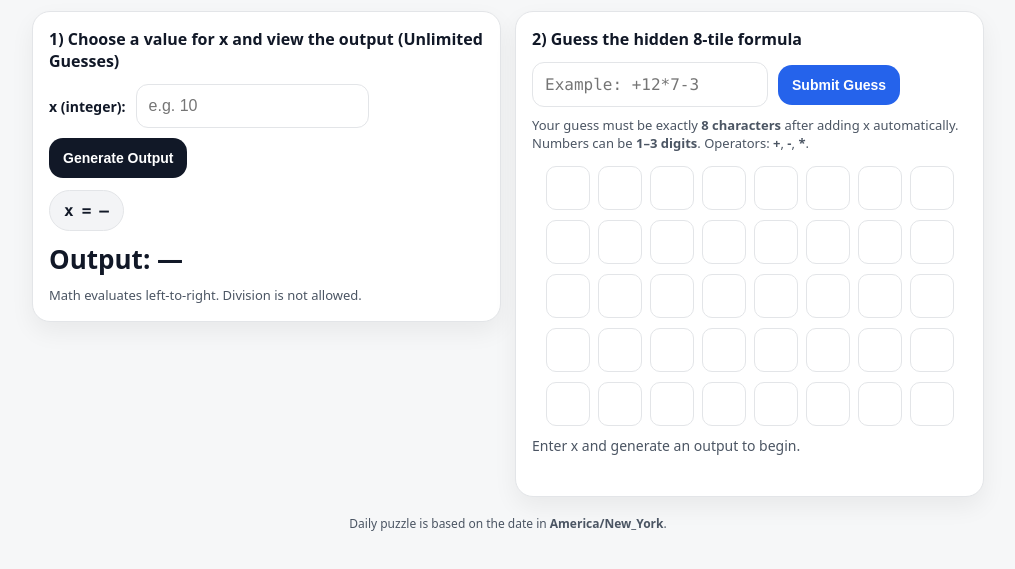
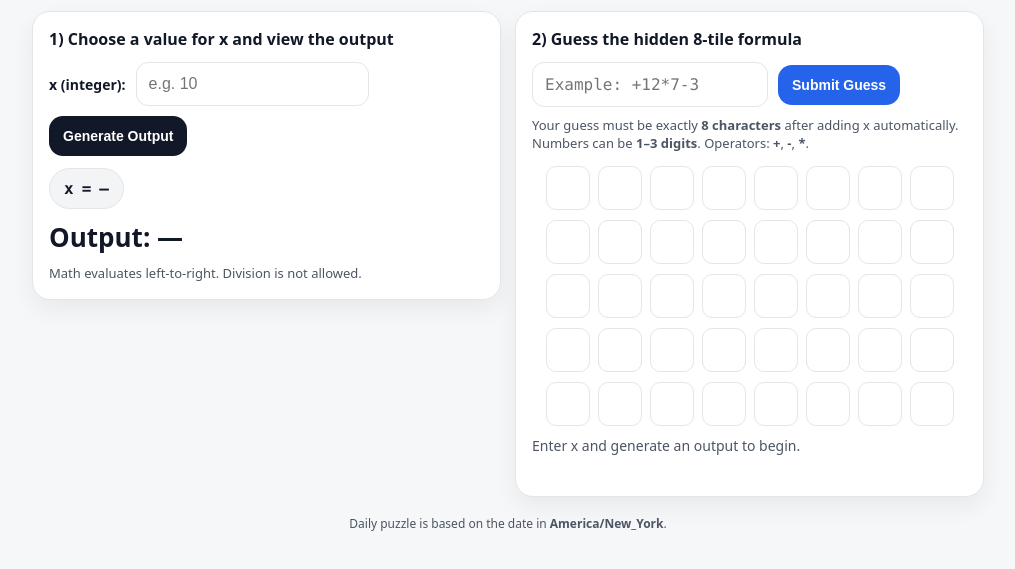
Before and after one commit to rcherbaka86/guess_the_formula, a plain HTML site: page docs/index.html in a window 1280 px wide. Shown: the part 185-754 px from the top of the page, without its empty margins (132-1147 px from the left). Drawn offline with Linux system fonts and the light colour scheme.

Commit message:
Fix HTML formatting and structure in index.html

```diff
--- a/docs/index.html
+++ b/docs/index.html
@@ -21,7 +21,7 @@
 
     <section class="grid">
       <article class="card">
-        <div class="cardTitle">1) Choose a value for x and view the output (Unlimited Guesses)</div>
+        <div class="cardTitle">1) Choose a value for x and view the output</div>
 
         <div class="row">
           <label class="label" for="xInput">x (integer):</label>
```
